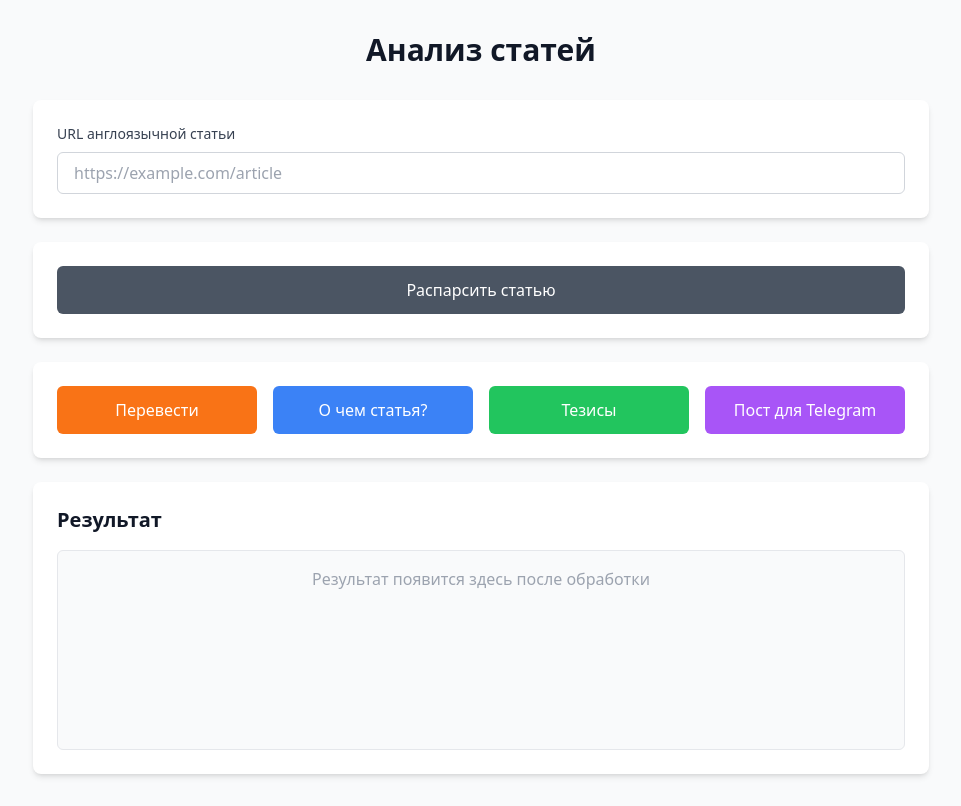
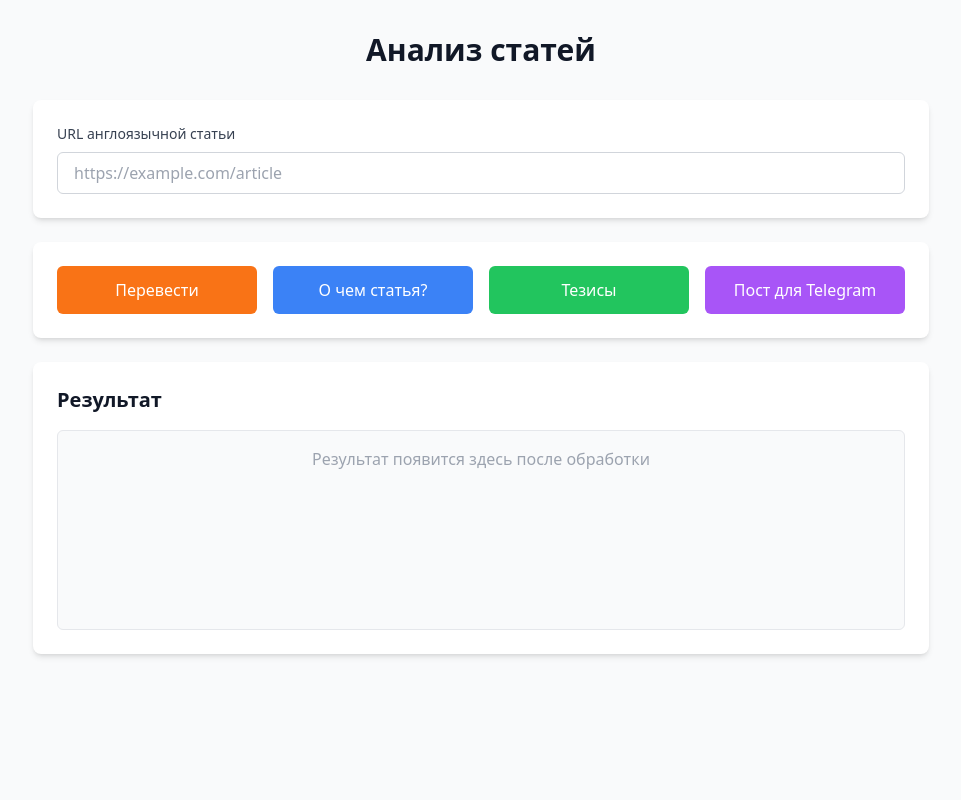
Before and after one commit to soal8877-ctrl/referent, a Next.js app: page / in a window 1280 px wide. Shown: the whole page, without its empty margins (159-1120 px from the left). Built offline with nearby package versions, Linux system fonts and the light colour scheme.

Commit message:
убрана кнопка распарсить статью

```diff
--- a/app/page.tsx
+++ b/app/page.tsx
@@ -8,38 +8,6 @@ export default function Home() {
   const [loading, setLoading] = useState(false)
   const [activeButton, setActiveButton] = useState<string | null>(null)
   const [processingStage, setProcessingStage] = useState<'parsing' | 'ai' | null>(null)
-
-  const handleParse = async () => {
-    if (!url.trim()) {
-      alert('Пожалуйста, введите URL статьи')
-      return
-    }
-
-    setLoading(true)
-    setResult('')
-
-    try {
-      const response = await fetch('/api/parse', {
-        method: 'POST',
-        headers: {
-          'Content-Type': 'application/json',
-        },
-        body: JSON.stringify({ url }),
-      })
-
-      if (!response.ok) {
-        const error = await response.json()
-        throw new Error(error.error || 'Ошибка парсинга')
-      }
-
-      const data = await response.json()
-      setResult(JSON.stringify(data, null, 2))
-    } catch (error) {
-      setResult(`Ошибка: ${error instanceof Error ? error.message : 'Неизвестная ошибка'}`)
-    } finally {
-      setLoading(false)
-    }
-  }
 
   const handleTranslate = async () => {
     if (!url.trim()) {
@@ -195,17 +163,6 @@ export default function Home() {
           />
         </div>
 
-        {/* Кнопка парсинга */}
-        <div className="bg-white rounded-lg shadow-md p-6 mb-6">
-          <button
-            onClick={handleParse}
-            disabled={loading}
-            className="w-full px-6 py-3 bg-gray-600 text-white rounded-md font-medium hover:bg-gray-700 transition-all disabled:opacity-50 disabled:cursor-not-allowed"
-          >
-            {loading ? 'Парсинг...' : 'Распарсить статью'}
-          </button>
-        </div>
-
         {/* Кнопки действий */}
         <div className="bg-white rounded-lg shadow-md p-6 mb-6">
           <div className="grid grid-cols-1 md:grid-cols-2 lg:grid-cols-4 gap-4">
```
